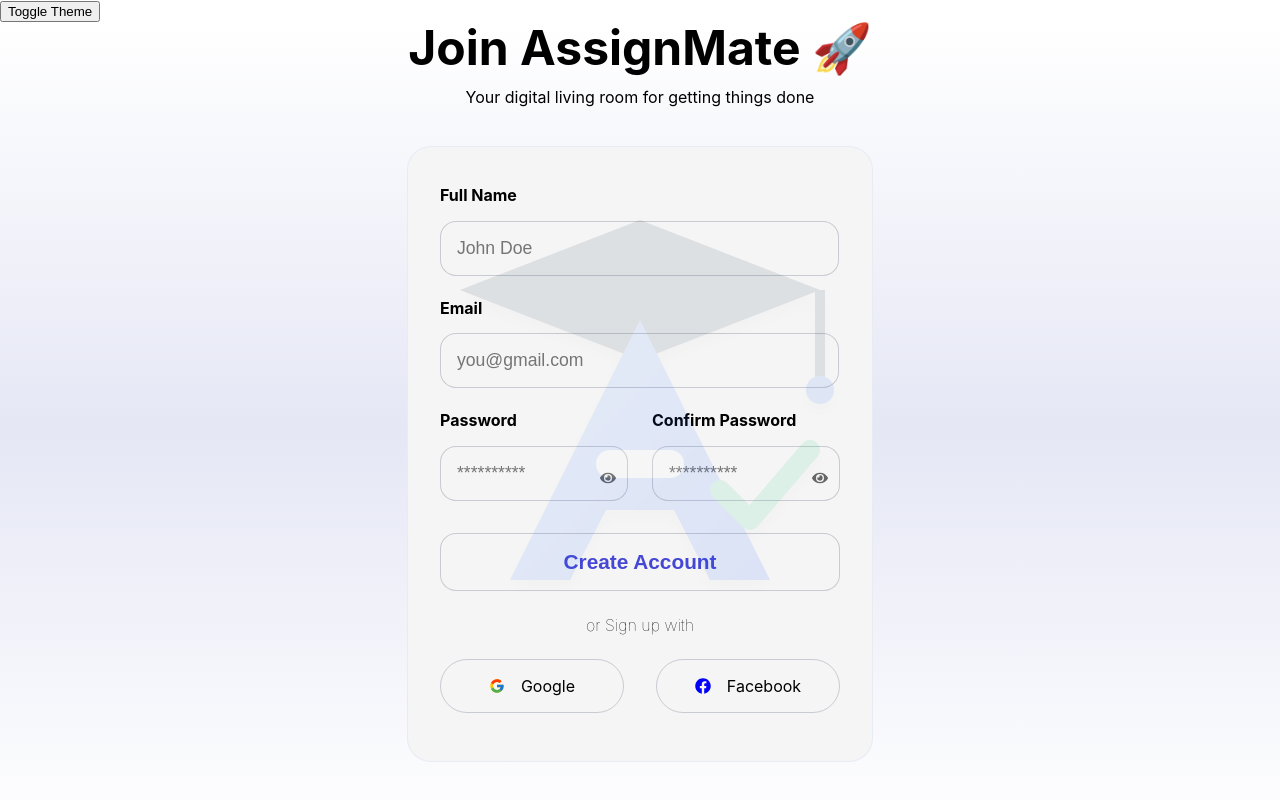
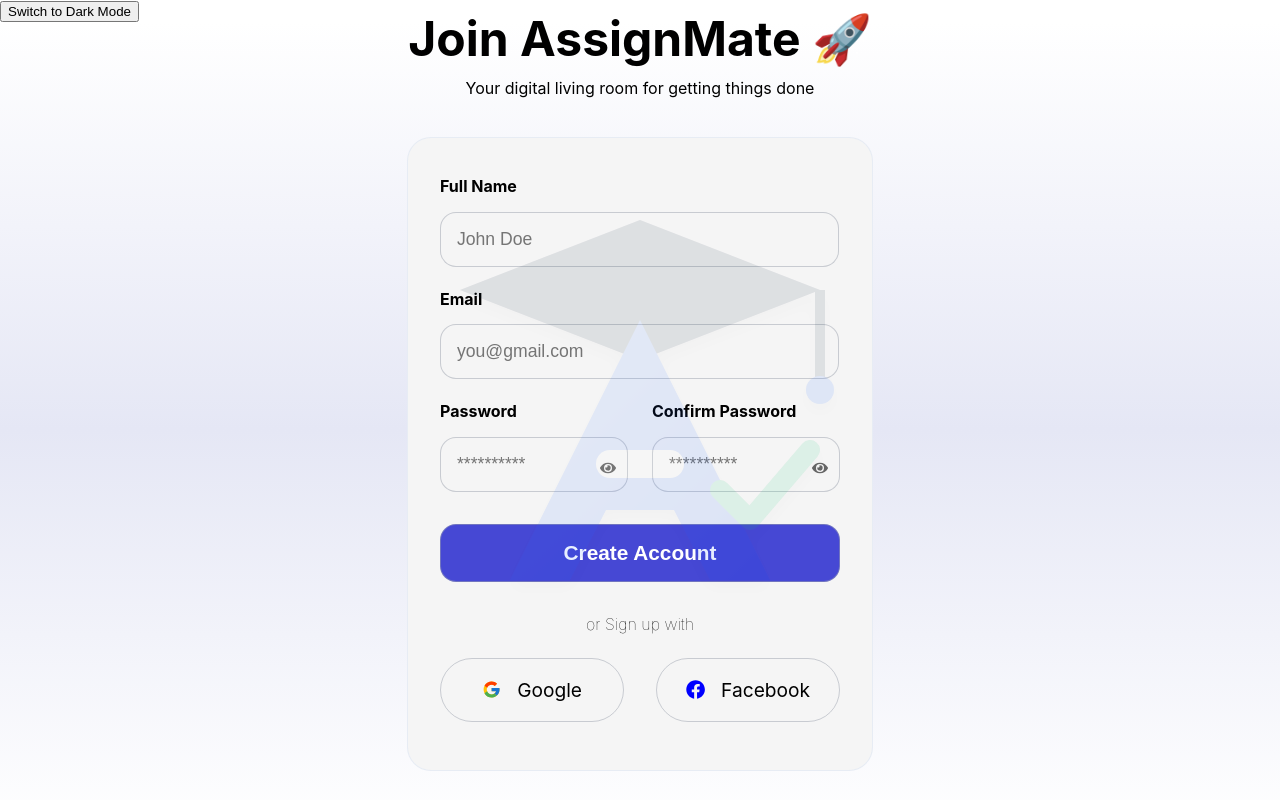
Before and after one commit to samrat-dotel/assign-mate, a React (Create React App) app: page /register in a window 1280 px wide. Shown: the top 800 px of the page. Built offline with nearby package versions, Linux system fonts and the light colour scheme.

Commit message:
remove the issue for theme toggle

```diff
--- a/src/App.jsx
+++ b/src/App.jsx
@@ -14,6 +14,8 @@
   const [darkMode, setDarkMode] = useState(false);
 
   useEffect(() => {
+    localStorage.setItem("theme", darkMode ? "dark" : "light");
+
     if (darkMode) {
       document.documentElement.classList.add("dark-mode");
     } else {
@@ -23,11 +25,13 @@
 
   return (
     <div>
-      <button onClick={() => setDarkMode(!darkMode)}>Toggle Theme</button>
+      <button onClick={() => setDarkMode(!darkMode)}>
+        {darkMode ? "Switch to Light Mode" : "Switch to Dark Mode"}
+      </button>
       <BrowserRouter>
         <Routes>
           <Route path="/" element={<MainLayout />}>
-            <Route path="/" element={<Home />} />
+            <Route index element={<Home />} />
             <Route path="/dashboard" element={<Dashboard />} />
             <Route path="/about" element={<About />} />
             <Route path="/contact" element={<Contact />} />
--- a/src/pages/(auth)/auth.module.css
+++ b/src/pages/(auth)/auth.module.css
@@ -70,7 +70,6 @@
 .input,
 .button {
     border: 1px solid #9ca2ad80;
-    color: var(--color-text);
     padding: 1rem;
     font-size: 1.1rem;
     margin-bottom: .5rem;
@@ -81,10 +80,19 @@
 .input {
     max-width: 365px;
     background-color: var(--color-bg);
+    color: var(--color-text);
 }
 
 .button {
     background-color: var(--color-primary);
+    font-weight: bold;
+    font-size: 1.3rem;
+    cursor: pointer;
+    color: white;
+}
+
+.button:hover {
+    transform: translateY(-1px);
 }
 
 .input:focus {
@@ -101,19 +109,6 @@
     display: flex;
     flex-direction: column;
     gap: 1.5rem;
-}
-
-.button {
-    color: var(--color-primary);
-    font-size: 1.3rem;
-    background-color: var(--color-bg);
-    font-weight: bold;
-    margin-bottom: 0;
-    cursor: pointer;
-}
-
-.button:hover {
-    transform: translateY(-1px);
 }
 
 .divider {
@@ -137,7 +132,7 @@
     justify-content: center;
     border: 1px solid #9ca2ad80;
     border-radius: 2rem;
-    font-size: 1rem;
+    font-size: 1.2rem;
     gap: 1rem;
     cursor: pointer;
 }
--- a/src/pages/(auth)/login/Login.jsx
+++ b/src/pages/(auth)/login/Login.jsx
@@ -1,5 +1,5 @@
 import React, { useState } from "react";
-import { useNavigate } from "react-router-dom";
+import { useNavigate, Link } from "react-router-dom";
 import styles from "../auth.module.css";
 import { FcGoogle } from "react-icons/fc";
 import { FaFacebook, FaEye, FaEyeSlash } from "react-icons/fa";
@@ -88,9 +88,9 @@
           }}
         >
           <label className={styles.label}>Password</label>
-          <a className={styles.link} href="/forgetPassword">
+          <Link className={styles.link} to="/forgetPassword">
             Forgot password?
-          </a>
+          </Link>
         </div>
 
         <div className={styles.passwordWrapper}>
@@ -134,7 +134,7 @@
 
       <p className={styles.text}>
         {" "}
-        New here? <a href="/register"> Join the group </a>
+        New here? <Link to="/register"> Join the group </Link>
       </p>
     </main>
   );
--- a/src/pages/(auth)/signup/Signup.jsx
+++ b/src/pages/(auth)/signup/Signup.jsx
@@ -1,5 +1,5 @@
 import React, { useState } from "react";
-import { useNavigate } from "react-router-dom";
+import { useNavigate, Link } from "react-router-dom";
 import styles from "../auth.module.css";
 import { FcGoogle } from "react-icons/fc";
 import { FaFacebook, FaEye, FaEyeSlash } from "react-icons/fa";
@@ -169,7 +169,7 @@
       {error && <p className={styles.error}>{error}</p>}
 
       <p className={styles.text}>
-        Already have an account? <a href="/login">Log in</a>
+        Already have an account? <Link to="/login">Log in</Link>
       </p>
     </main>
   );
```
